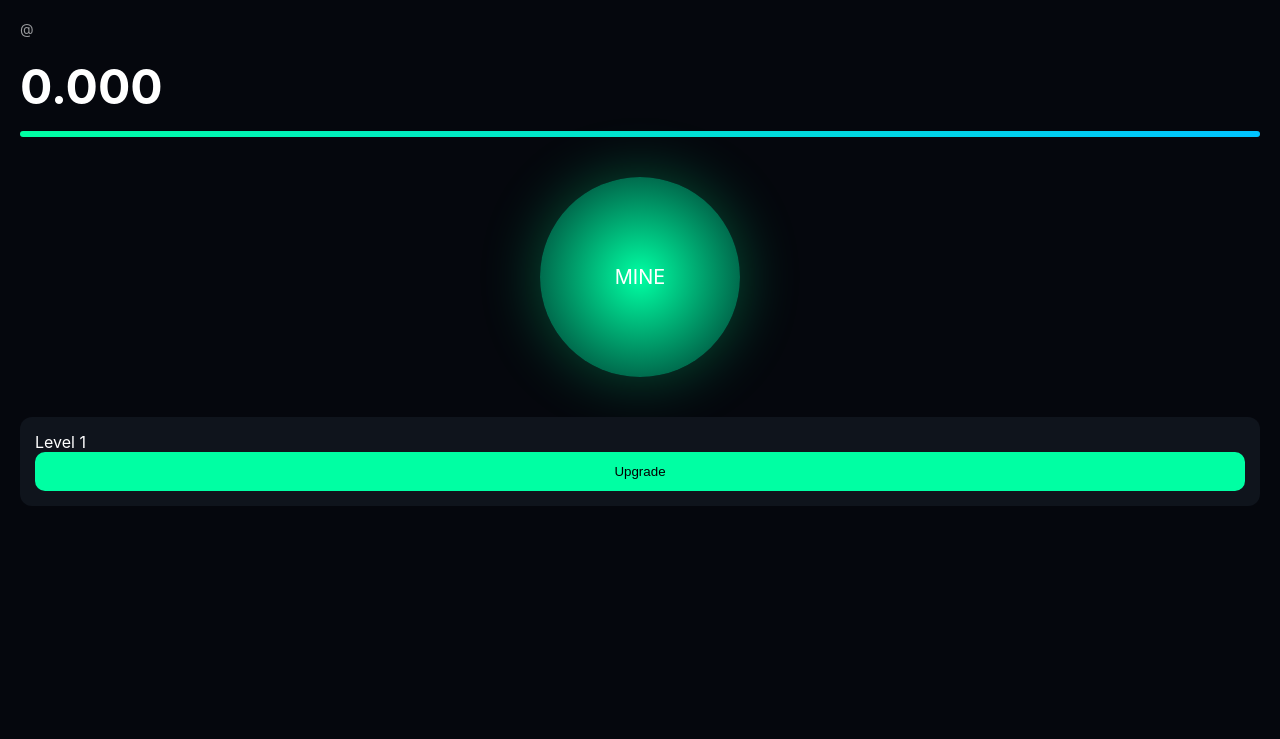
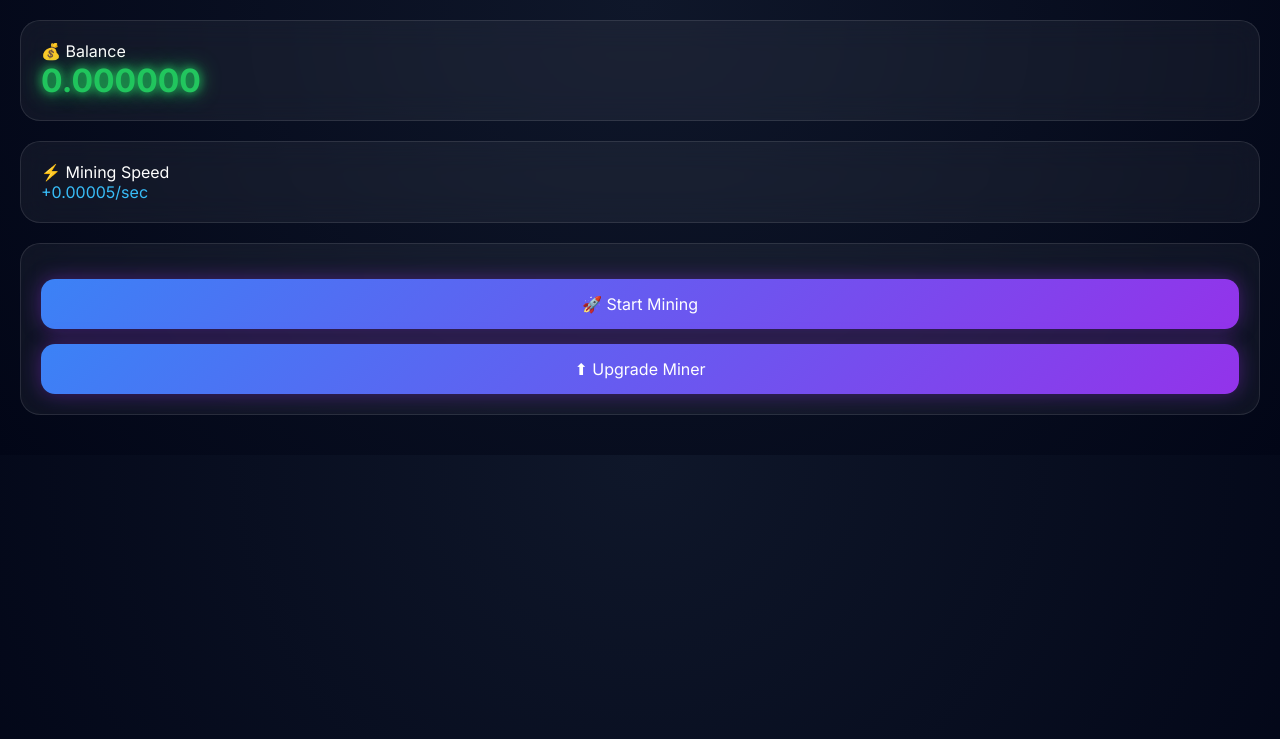
Before and after one commit to alailayangan27-png/Mining, a Flask app: page / in a window 1280 px wide. Shown: the top 739 px of the page. Run offline with Flask 3, Linux system fonts and the light colour scheme; some libraries are stand-ins or nearby versions.

Commit message:
Update index.html

```diff
--- a/templates/index.html
+++ b/templates/index.html
@@ -1,178 +1,111 @@
 <!DOCTYPE html>
-<html>
+<html lang="en">
 <head>
+<meta charset="UTF-8">
 <meta name="viewport" content="width=device-width, initial-scale=1.0">
-<script src="https://telegram.org/js/telegram-web-app.js"></script>
+<title>Mining App</title>
+
+<link href="https://fonts.googleapis.com/css2?family=Inter:wght@400;600;700&display=swap" rel="stylesheet">
 
 <style>
-body{
-    margin:0;
-    background:#05070d;
-    font-family: Inter, sans-serif;
-    color:white;
+body {
+    margin: 0;
+    font-family: 'Inter', sans-serif;
+    background: radial-gradient(circle at top, #0f172a, #020617);
+    color: white;
 }
 
-/* HEADER */
-.top{
-    padding:20px;
-    font-size:14px;
-    opacity:0.6;
+.container {
+    padding: 20px;
 }
 
-/* BALANCE */
-.balance{
-    font-size:48px;
-    font-weight:700;
-    padding:0 20px;
+.card {
+    background: rgba(255,255,255,0.05);
+    backdrop-filter: blur(15px);
+    border-radius: 20px;
+    padding: 20px;
+    margin-bottom: 20px;
+    border: 1px solid rgba(255,255,255,0.1);
 }
 
-/* ENERGY BAR */
-.energy{
-    margin:15px 20px;
-    height:6px;
-    background:#111;
-    border-radius:10px;
-}
-.energy-fill{
-    height:100%;
-    width:0%;
-    background:linear-gradient(90deg,#00ffa3,#00c3ff);
-    border-radius:10px;
+.balance {
+    font-size: 32px;
+    font-weight: bold;
+    background: linear-gradient(90deg,#22c55e,#4ade80);
+    -webkit-background-clip: text;
+    -webkit-text-fill-color: transparent;
 }
 
-/* MINER CORE */
-.core{
-    width:200px;
-    height:200px;
-    margin:40px auto;
-    border-radius:50%;
-    background: radial-gradient(circle,#00ffa3,#002f2a);
-    display:flex;
-    align-items:center;
-    justify-content:center;
-    font-size:20px;
-    box-shadow:0 0 60px rgba(0,255,150,0.3);
-    transition:.1s;
+.rate {
+    color: #38bdf8;
 }
 
-.core:active{
-    transform:scale(0.92);
+.button {
+    background: linear-gradient(135deg,#3b82f6,#9333ea);
+    padding: 15px;
+    text-align: center;
+    border-radius: 14px;
+    margin-top: 15px;
+    cursor: pointer;
+    transition: 0.2s;
+    box-shadow: 0 0 20px rgba(147,51,234,0.4);
 }
 
-/* FLOAT TEXT */
-.float{
-    position:absolute;
-    color:#00ffa3;
-    font-weight:bold;
-    animation: floatUp 1s forwards;
-}
-@keyframes floatUp{
-    to{
-        transform:translateY(-50px);
-        opacity:0;
-    }
+.button:hover {
+    transform: scale(1.05);
 }
 
-/* CARD */
-.card{
-    margin:20px;
-    padding:15px;
-    background:#0f141c;
-    border-radius:12px;
+.glow {
+    text-shadow: 0 0 10px #22c55e, 0 0 20px #22c55e;
 }
-button{
-    width:100%;
-    padding:12px;
-    border:none;
-    border-radius:10px;
-    background:#00ffa3;
-}
+
 </style>
 </head>
 
 <body>
 
-<div class="top" id="user"></div>
+<div class="container">
 
-<div class="balance" id="balance">0.000</div>
+    <div class="card">
+        <div>💰 Balance</div>
+        <div class="balance glow" id="balance">0.000000</div>
+    </div>
 
-<div class="energy">
-    <div class="energy-fill" id="energy"></div>
-</div>
+    <div class="card">
+        <div>⚡ Mining Speed</div>
+        <div class="rate" id="rate">+0.00005/sec</div>
+    </div>
 
-<div class="core" onclick="tap(event)">MINE</div>
+    <div class="card">
+        <div class="button" onclick="startMining()">🚀 Start Mining</div>
+        <div class="button" onclick="upgrade()">⬆ Upgrade Miner</div>
+    </div>
 
-<div class="card">
-    Level <span id="level">1</span>
-    <button onclick="upgrade()">Upgrade</button>
 </div>
 
 <script>
-const tg = window.Telegram.WebApp;
-tg.expand();
 
-const user = tg.initDataUnsafe?.user;
-let user_id = user ? user.id : 1;
+let mining = false;
+let balance = 0;
+let speed = 0.00005;
+let multiplier = 1;
 
-document.getElementById("user").innerText =
-    user ? "@"+user.username : "Guest";
-
-/* SMOOTH BALANCE */
-let shown = 0;
-function updateBalance(target){
-    shown += (target - shown)*0.15;
-    document.getElementById("balance").innerText = shown.toFixed(3);
+function startMining(){
+    mining = true;
 }
 
-/* SYNC LOOP */
-async function sync(){
-    let r = await fetch('/sync',{
-        method:'POST',
-        headers:{'Content-Type':'application/json'},
-        body:JSON.stringify({user_id})
-    });
-    let d = await r.json();
+setInterval(() => {
+    if(mining){
+        balance += speed * multiplier;
+        document.getElementById("balance").innerText = balance.toFixed(6);
+    }
+}, 1000);
 
-    updateBalance(d.balance);
-    document.getElementById("level").innerText = d.level;
-    document.getElementById("energy").style.width = d.energy+"%";
+function upgrade(){
+    multiplier += 0.5;
+    document.getElementById("rate").innerText = "+" + (speed * multiplier).toFixed(6) + "/sec";
 }
 
-/* TAP */
-async function tap(e){
-    let r = await fetch('/tap',{
-        method:'POST',
-        headers:{'Content-Type':'application/json'},
-        body:JSON.stringify({user_id})
-    });
-    let d = await r.json();
-
-    if(d.gain > 0){
-        navigator.vibrate(20);
-
-        let el = document.createElement("div");
-        el.className="float";
-        el.innerText="+"+d.gain;
-        el.style.left=e.clientX+"px";
-        el.style.top=e.clientY+"px";
-        document.body.appendChild(el);
-
-        setTimeout(()=>el.remove(),1000);
-    }
-}
-
-/* UPGRADE */
-async function upgrade(){
-    await fetch('/upgrade',{
-        method:'POST',
-        headers:{'Content-Type':'application/json'},
-        body:JSON.stringify({user_id})
-    });
-}
-
-/* LOOP */
-setInterval(sync, 1000);
-sync();
 </script>
 
 </body>
```
